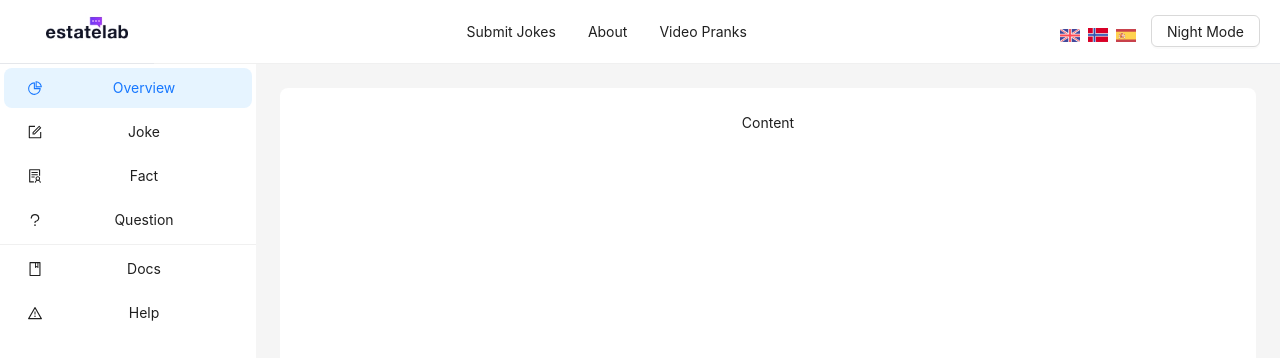
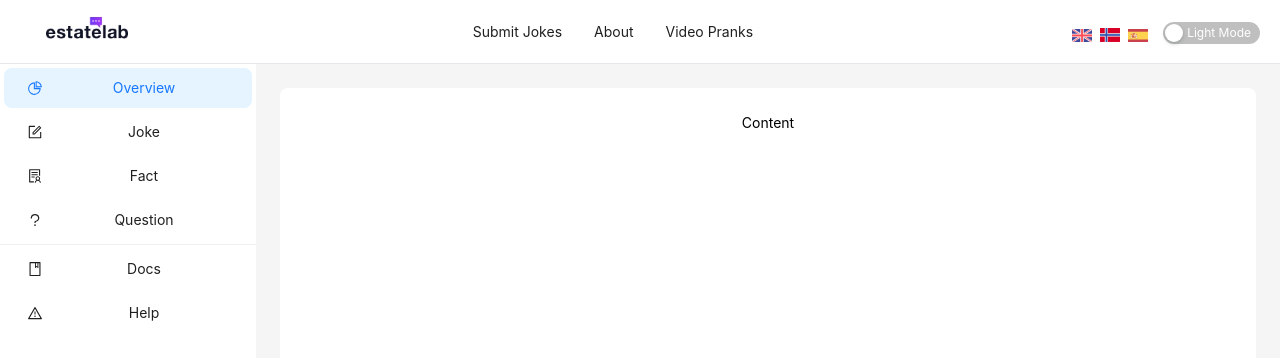
Before and after one commit to Rodjxc/joke-app, a React (Vite) app: page / in a window 1280 px wide. Shown: the top 358 px of the page. Built offline with nearby package versions, Linux system fonts and the light colour scheme.

Commit message:
added light-dark mode (unpolished)

```diff
--- a/src/App.tsx
+++ b/src/App.tsx
@@ -1,11 +1,12 @@
-import  CustomLayout  from './Components/Layout/Display';
+import { DarkModeProvider } from './contexts/DarkModeContext';
+import CustomLayout from './Components/Layout/Display';
 import './App.css';
 
 function App() {
   return (
-    <>
-       <CustomLayout />
-    </>
+    <DarkModeProvider>
+      <CustomLayout />
+    </DarkModeProvider>
   );
 }
 
--- a/src/Components/Layout/Display.tsx
+++ b/src/Components/Layout/Display.tsx
@@ -1,46 +1,53 @@
-import {PieChartOutlined, SolutionOutlined, QuestionOutlined, BookOutlined, FormOutlined, WarningOutlined } from '@ant-design/icons';
-import { Layout as AntdLayout, Menu, theme } from 'antd';
-import Navbar from './Navbar/navbar';
-import "./display.css"
-
+import {
+  PieChartOutlined,
+  SolutionOutlined,
+  QuestionOutlined,
+  BookOutlined,
+  FormOutlined,
+  WarningOutlined,
+} from "@ant-design/icons";
+import { Layout as AntdLayout, Menu, theme } from "antd";
+import { useDarkMode } from "../../contexts/DarkModeContext";
+import Navbar from "./Navbar/navbar";
+import "./display.css";
 
 const { Header, Content, Sider } = AntdLayout;
 
-
 const items1 = [
   {
-    key: 'overview',
+    key: "overview",
     icon: <PieChartOutlined />,
-    label: 'Overview'
-  }, {
-    key: 'joke',
-    icon: <FormOutlined />,
-    label: 'Joke',
+    label: "Overview",
   },
   {
-    key: 'fact',
-    icon: <SolutionOutlined />,
-    label: 'Fact',
+    key: "joke",
+    icon: <FormOutlined />,
+    label: "Joke",
   },
   {
-    key: 'question',
-    icon: <QuestionOutlined />,
-    label: 'Question',
+    key: "fact",
+    icon: <SolutionOutlined />,
+    label: "Fact",
   },
   {
-    key: 'divider1',
-    label: 'Divider',
+    key: "question",
+    icon: <QuestionOutlined />,
+    label: "Question",
+  },
+  {
+    key: "divider1",
+    label: "Divider",
     isDivider: true,
   },
   {
-    key: 'docs',
+    key: "docs",
     icon: <BookOutlined />,
-    label: 'Docs',
+    label: "Docs",
   },
   {
-    key: 'help',
+    key: "help",
     icon: <WarningOutlined />,
-    label: 'Help',
+    label: "Help",
   },
 ];
 
@@ -49,20 +56,24 @@ const CustomLayout = () => {
     token: { colorBgContainer, borderRadiusLG },
   } = theme.useToken();
 
+  const { darkMode } = useDarkMode();
+
   return (
     <AntdLayout>
-      <Header className='header-navbar'>
+      <Header className="header-navbar">
         <Navbar />
       </Header>
       <AntdLayout>
-      <Sider width={256}>
+        <Sider width={256} >
           <Menu
             mode="inline"
-    defaultSelectedKeys={['overview']}
-    defaultOpenKeys={['sub1']}
+            defaultSelectedKeys={["overview"]}
+            defaultOpenKeys={["sub1"]}
             style={{
-      height: '100%',
+              height: "100%",
               borderRight: 0,
+              background: darkMode ? "#333" : colorBgContainer,
+              color: darkMode ? "white" : "inherit"
             }}
           >
             {items1.map((item) => {
@@ -80,17 +91,18 @@ const CustomLayout = () => {
 
         <AntdLayout
           style={{
-            padding: '24px 24px 24px',
+            padding: "24px 24px 24px",
+            background: darkMode ? "black" : "inherit",
           }}
         >
-
           <Content
             style={{
               padding: 24,
               margin: 0,
               minHeight: 600,
-              background: colorBgContainer,
+              background: darkMode ? "#333" : colorBgContainer,
               borderRadius: borderRadiusLG,
+              color: darkMode ? "white" : "inherit",
             }}
           >
             Content
--- /dev/null
+++ b/src/Components/Layout/Navbar/DarkMode/DarkMode.tsx
@@ -0,0 +1,14 @@
+import { Switch } from 'antd';
+import { useDarkMode } from '../../../../contexts/DarkModeContext';
+
+const DarkModeSwitch: React.FC = () => {
+  const { darkMode, toggleDarkMode } = useDarkMode();
+
+  return (
+    <div className="dark-mode-toggle">
+      <Switch checked={darkMode} onChange={toggleDarkMode} checkedChildren="Dark Mode" unCheckedChildren="Light Mode"/>
+    </div>
+  );
+};
+
+export default DarkModeSwitch;
--- a/src/Components/Layout/Navbar/navbar.css
+++ b/src/Components/Layout/Navbar/navbar.css
@@ -17,7 +17,9 @@
     display: block;
     gap: 100px;
     flex-grow: 1;
+    border-bottom: 1px solid #E5E7EB;
   }
+
   .navbar-language {
     margin-top: 10px;
   }
@@ -27,6 +29,6 @@
      width: 20px;
   }
 
-  .navbar-night-mode {
+  .dark-mode-toggle {
     margin-left: 15px;
   }
--- a/src/Components/Layout/Navbar/navbar.tsx
+++ b/src/Components/Layout/Navbar/navbar.tsx
@@ -1,23 +1,38 @@
-// src/components/Navbar.js
-import { Layout, Menu, Button, Space } from 'antd';
-import "./navbar.css"
+import { Layout, Menu, Space } from "antd";
+import DarkMode from "./DarkMode/DarkMode";
+import "./navbar.css";
+import { useDarkMode } from "../../../contexts/DarkModeContext";
 
 const { Header } = Layout;
 
 const Navbar: React.FC = () => {
+  const { darkMode } = useDarkMode();
+
   return (
-    <Header className="navbar">
+    <Header className={`navbar ${darkMode ? "dark-mode" : ""}`}>
       {/* Logo */}
       <Space>
         <div className="navbar-logo">
-        <a href='#'><img src="/images/ELABlogo.webp" alt="Logo" className="logo-image" /></a>
+          <a href="#">
+            <img
+              src="/images/ELABlogo.webp"
+              alt="Logo"
+              className="logo-image"
+            />
+          </a>
         </div>
       </Space>
 
-
       {/* Middle */}
-      <Menu mode="horizontal" className="navbar-pages">
-        <Menu.Item key="submit" >
+      <Menu
+        mode="horizontal"
+        className="navbar-pages"
+        style={{
+          background: darkMode ? "#333" : "",
+          color: darkMode ? "white" : "inherit",
+        }}
+      >
+        <Menu.Item key="submit">
           <a>Submit Jokes</a>
         </Menu.Item>
         <Menu.Item key="about">
@@ -28,24 +43,23 @@ const Navbar: React.FC = () => {
         </Menu.Item>
       </Menu>
 
-      {/* Language*/}
-      <div className="navbar-language">
+      {/* Language */}
+      <section className="navbar-language">
         <Space>
-            <a href='#'><img src="/images/gb.png" alt="en-flag" className="language-flag" /></a>
-            <a href='#'><img src="/images/no.png" alt="no-flag" className="language-flag" /></a>
-            <a href='#'><img src="/images/es.png" alt="es-flag" className="language-flag" /></a>
+          <a href="#">
+            <img src="/images/gb.png" alt="en-flag" className="language-flag" />
+          </a>
+          <a href="#">
+            <img src="/images/no.png" alt="no-flag" className="language-flag" />
+          </a>
+          <a href="#">
+            <img src="/images/es.png" alt="es-flag" className="language-flag" />
+          </a>
         </Space>
-      </div>
+      </section>
 
       {/* Dark Mode Button */}
-      <Space>
-      <div className="navbar-night-mode">
-        <Button className="night-mode-button">
-          Night Mode
-        </Button>
-      </div>
-      </Space>
-
+      <DarkMode />
     </Header>
   );
 };
--- /dev/null
+++ b/src/contexts/DarkModeContext.tsx
@@ -0,0 +1,39 @@
+import { createContext, useContext, useState, ReactNode } from 'react';
+
+interface DarkModeContextProps {
+  children: ReactNode;
+}
+
+interface DarkModeContextValue {
+  darkMode: boolean;
+  toggleDarkMode: () => void;
+}
+
+const DarkModeContext = createContext<DarkModeContextValue | undefined>(undefined);
+
+export const DarkModeProvider: React.FC<DarkModeContextProps> = ({ children }) => {
+  const [darkMode, setDarkMode] = useState(false);
+
+  const toggleDarkMode = () => {
+    setDarkMode((prevMode) => !prevMode);
+  };
+
+  const contextValue: DarkModeContextValue = {
+    darkMode,
+    toggleDarkMode,
+  };
+
+  return (
+    <DarkModeContext.Provider value={contextValue}>
+      {children}
+    </DarkModeContext.Provider>
+  );
+};
+
+export const useDarkMode = (): DarkModeContextValue => {
+  const context = useContext(DarkModeContext);
+  if (!context) {
+    throw new Error('useDarkMode must be used within a DarkModeProvider');
+  }
+  return context;
+};
--- a/src/index.css
+++ b/src/index.css
@@ -16,3 +16,7 @@ body {
   min-width: 320px;
   min-height: 100vh;
 }
+
+.dark-mode{
+  background-color: #333;
+  color: white;}
```
Also changed, not shown: src/App.css (line endings or trailing spaces), src/Components/Layout/Display.css (line endings or trailing spaces). Lines whose indentation alone changed are shown as unchanged.
